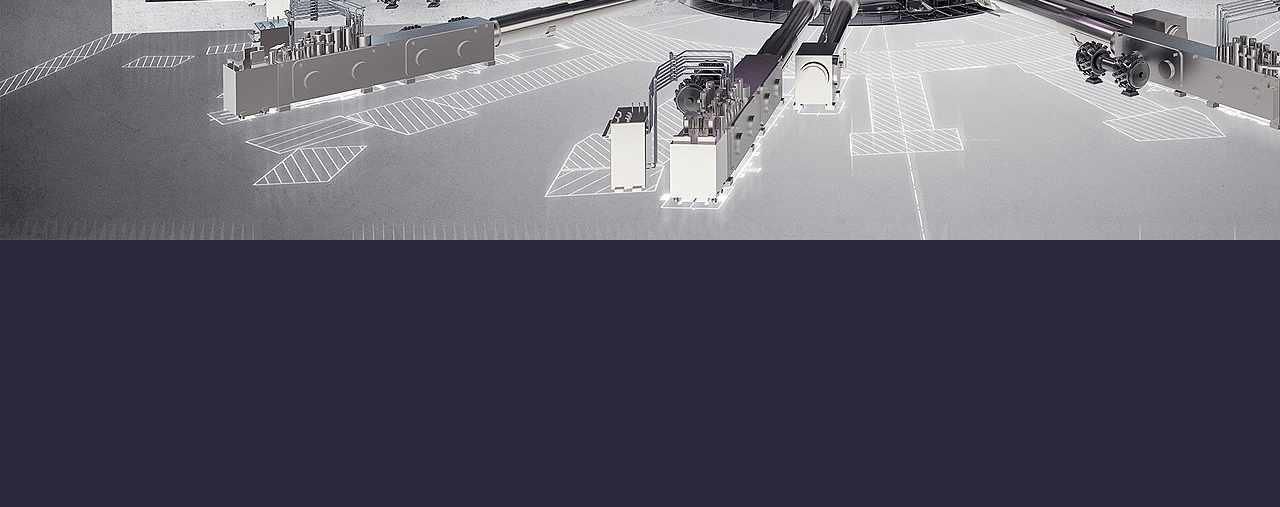
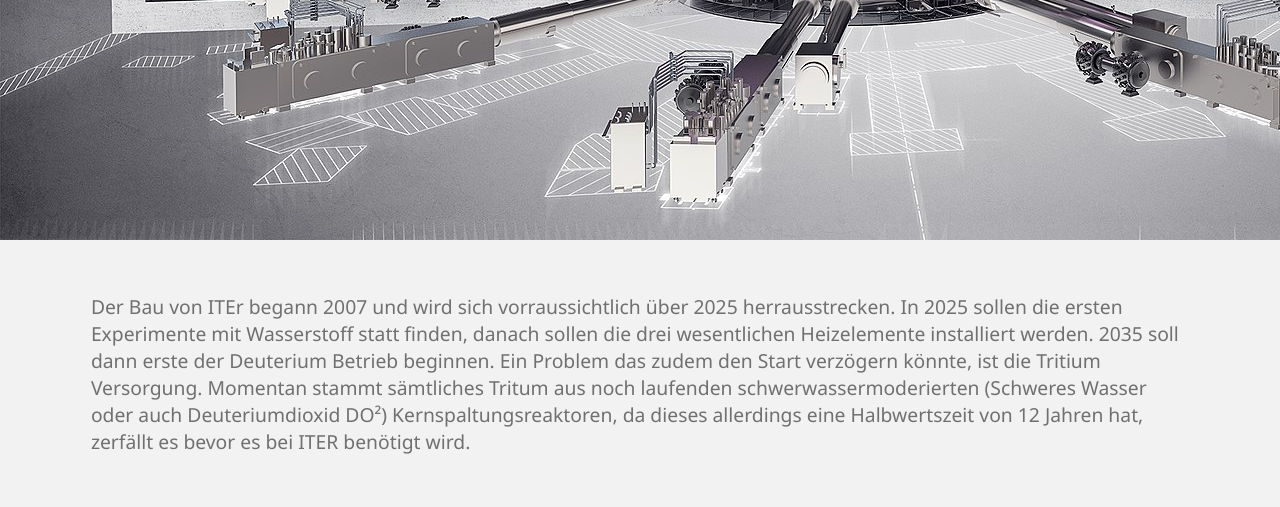
Before and after one commit to Cha0sType/site-thermonuclearfusion, a Flask app: page /iter/status in a window 1280 px wide; the page is wider, and only the part inside the window is pictured. Shown: the part 811-1318 px from the top of that part. Before the commit the page ends 1051 px from the top of that part, so only its background shows below. Run offline with Flask 2, Linux system fonts and the light colour scheme.

Commit message:
Last changes to ITER

```diff
--- a/templates/Iter/iter_status.html
+++ b/templates/Iter/iter_status.html
@@ -1,4 +1,5 @@
 <html lang="en">
+
 <head>
     <meta charset="UTF-8">
     <link rel="stylesheet" href="{{url_for('static', filename='iter_index.css')}}">
@@ -6,6 +7,7 @@
     <link rel="stylesheet" href="{{url_for('static', filename='stylesheets/index.css')}}">
     <title>ITER - Forschung in Europa</title>
 </head>
+
 <body>
     {{ header|safe }}
     <div class="content">
@@ -13,8 +15,17 @@
             Was ist der Status von ITER?
         </h2>
         <img src="{{url_for('static', filename='img/iter-inside.jpg')}}" alt="404 Image not found">
+        <p>
+            Der Bau von ITEr begann 2007 und wird sich vorraussichtlich über 2025 herrausstrecken. In 2025 sollen die
+            ersten Experimente mit Wasserstoff statt finden, danach sollen die drei wesentlichen Heizelemente
+            installiert werden. 2035 soll dann erste der Deuterium Betrieb beginnen. Ein Problem das zudem den Start
+            verzögern könnte, ist die Tritium Versorgung. Momentan stammt sämtliches Tritum aus noch laufenden
+            schwerwassermoderierten (Schweres Wasser oder auch Deuteriumdioxid DO²) Kernspaltungsreaktoren, da dieses
+            allerdings eine Halbwertszeit von 12 Jahren hat, zerfällt es bevor es bei ITER benötigt wird.
+        </p>
     </div>
 
 
 </body>
+
 </html>
```
Also changed, not shown: templates/Iter/iter_sience.html (+6 -4 lines).
